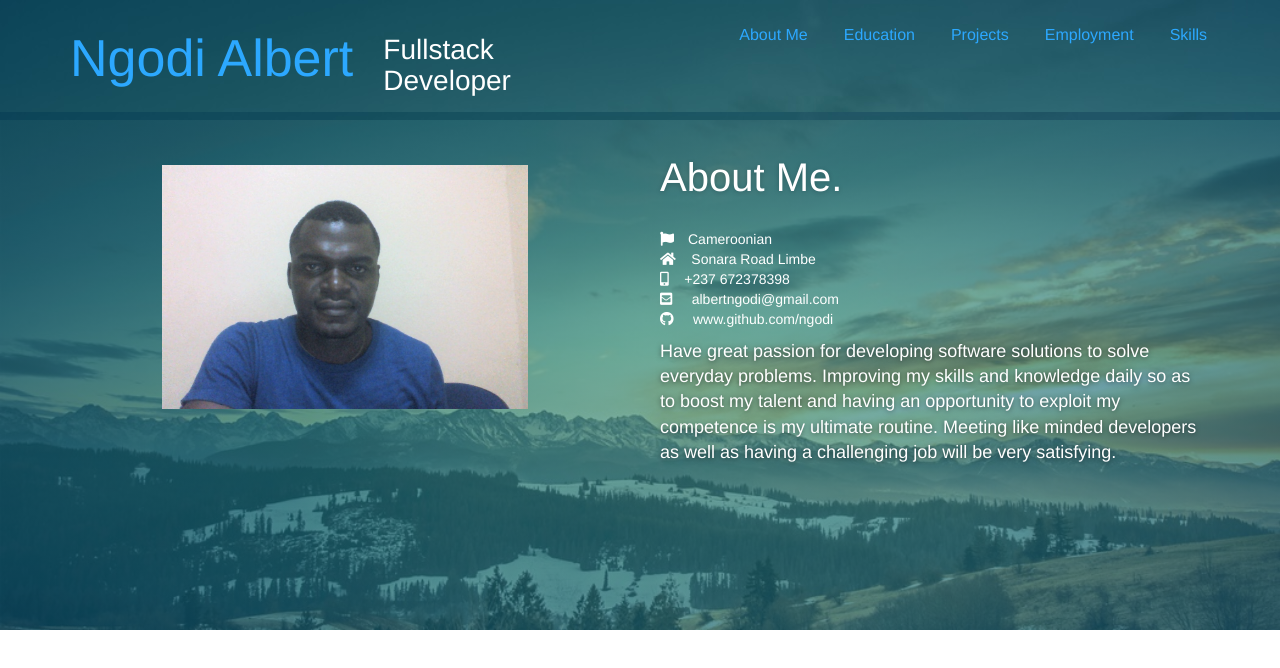
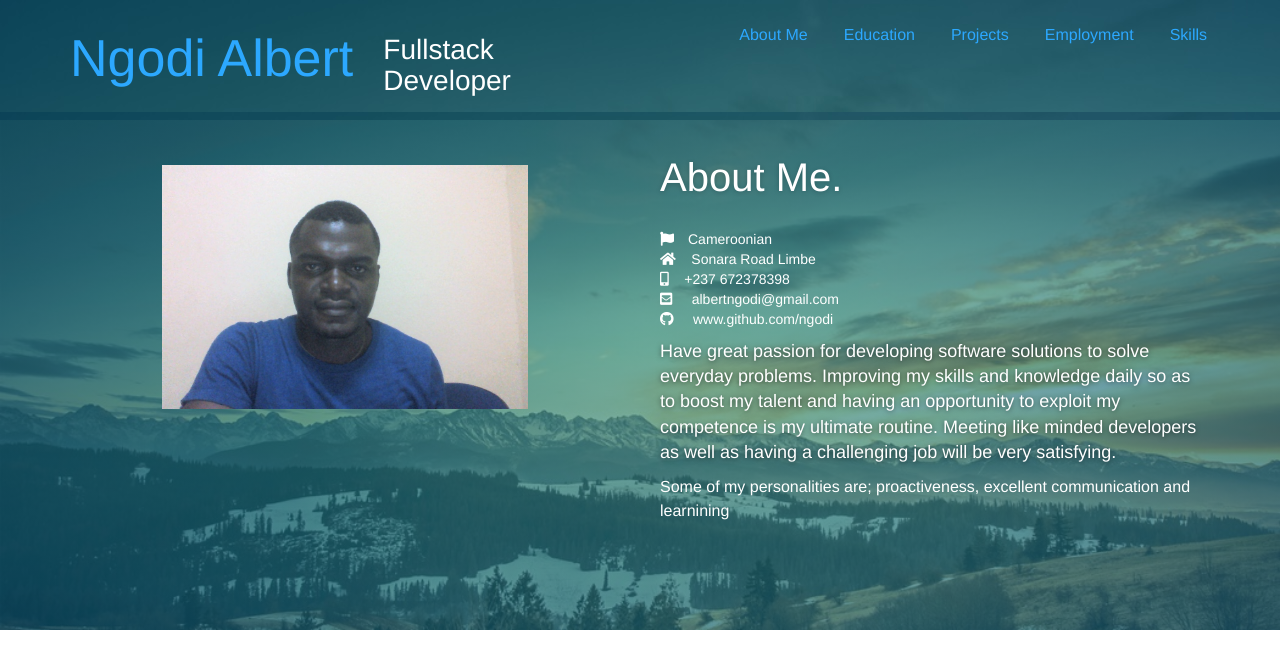
Before and after one commit to ngodi/ZTM_challenge16, a plain HTML site: page index.html in a window 1280 px wide. Shown: the top 668 px of the page. Drawn offline with Linux system fonts and the light colour scheme.

```diff
--- a/index.html
+++ b/index.html
@@ -89,6 +89,7 @@
                                   <i class="fas fa-envelope-square"></i>&nbsp;&nbsp;&nbsp;&nbsp; albertngodi@gmail.com<br>
                                  <i class="fab fa-github"></i> &nbsp;&nbsp;&nbsp;&nbsp;www.github.com/ngodi<br>
                                 <h5>Have great passion for developing software solutions to solve everyday problems. Improving my skills and knowledge daily so as to boost my talent and having an opportunity to exploit my competence is my ultimate routine. Meeting like minded developers as well as having a challenging job will be very satisfying.</h5>
+                                <p>Some of my personalities are; proactiveness, excellent communication and  learnining</p>
 
                             </div>
 
```
